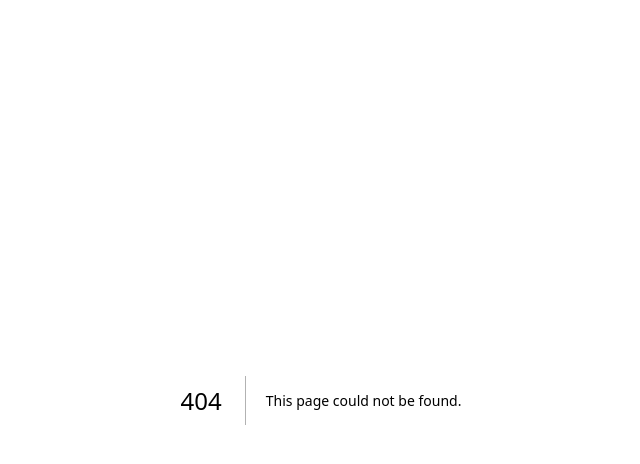
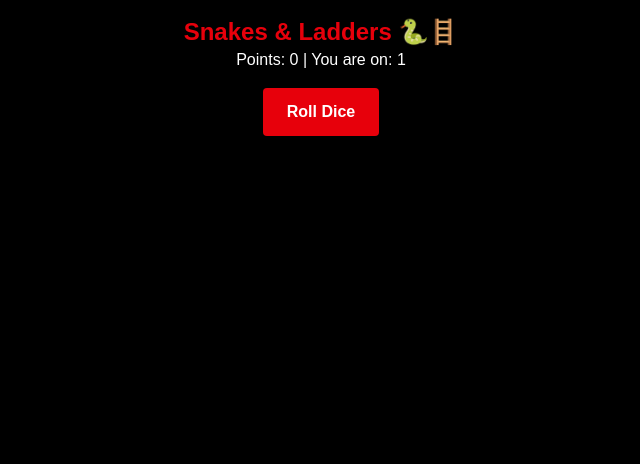
Before and after one commit to ssekanjakko-bot/Sanell, a Next.js app: page /games/snakes in a window 1280 px wide. Before the commit this address had no page. Shown: the top 464 px of the page, without its empty margins (319-959 px from the left). Built offline with nearby package versions, Linux system fonts and the light colour scheme.

Commit message:
Create page.tsx

```diff
--- /dev/null
+++ b/app/games/snakes/page.tsx
@@ -0,0 +1,26 @@
+"use client";
+import { useState } from "react";
+
+export default function Snakes() {
+  const [pos, setPos] = useState(1);
+  const [points, setPoints] = useState(0);
+  const snakes = {17:7, 54:34, 62:19};
+  const ladders = {4:14, 9:31, 20:38};
+
+  const roll = () => {
+    const d = Math.floor(Math.random()*6)+1;
+    let newPos = pos + d;
+    if(snakes[newPos]) newPos = snakes[newPos];
+    if(ladders[newPos]) newPos = ladders[newPos];
+    setPos(newPos);
+    if(newPos >= 100){ setPoints(p=>p+20); alert("You Win! +20"); setPos(1); }
+  }
+
+  return (
+    <div className="p-4 text-center bg-black min-h-screen text-white">
+      <h1 className="text-2xl font-bold text-red-600">Snakes & Ladders 🐍🪜</h1>
+      <p>Points: {points} | You are on: {pos}</p>
+      <button onClick={roll} className="mt-4 px-6 py-3 bg-red-600 rounded font-bold">Roll Dice</button>
+    </div>
+  );
+}
```
